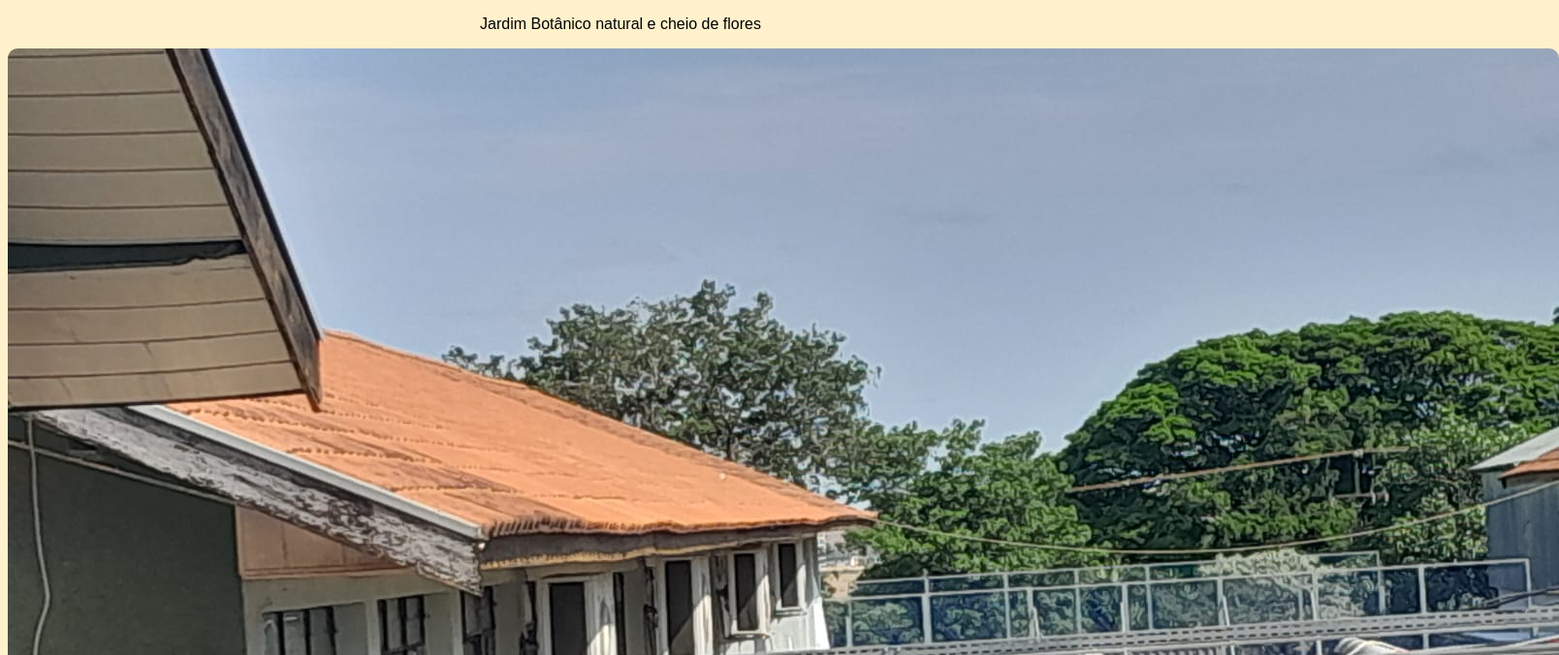
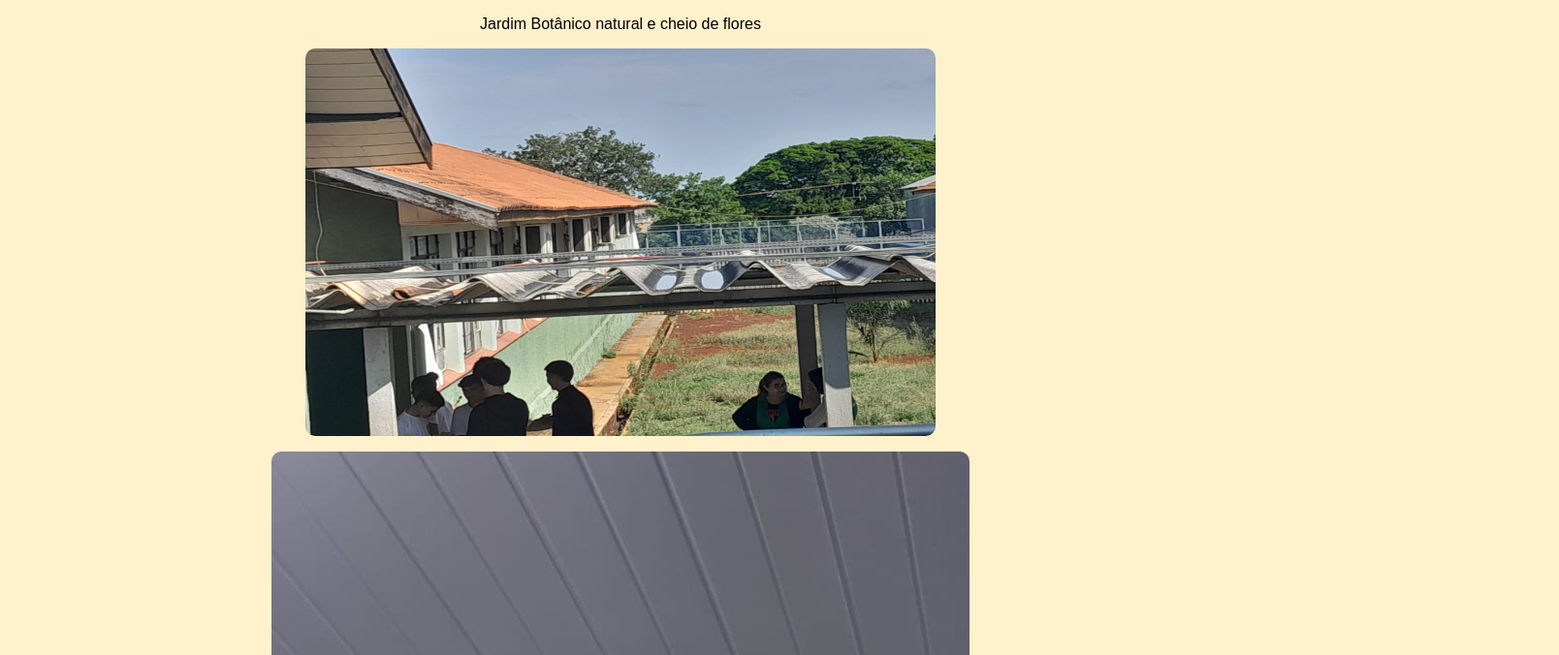
Before and after one commit to luccatarifa/bomba_de_imposto, a plain HTML site: page index.html in a window 1280 px wide. Shown: the part 1180-1856 px from the top of the page at 97% size, 1608 px wide, since content can reach past the window. Drawn offline with Linux system fonts and the light colour scheme.

Commit message:
rendeiraxax

```diff
--- a/index.html
+++ b/index.html
@@ -40,7 +40,7 @@
         </div>
 
         <div class="container">
-        <p><img alt="Aguinha" src="imagens/agua.jpg" class="imagem-redonda imagem-centralizada" style="height: auto; width:auto" /></p>
+        <p><img alt="Aguinha" src="imagens/agua.jpg" class="imagem-redonda imagem-centralizada" style="height:400px; width:650px" /></p>
         <p></p>
         </div>
 
```
